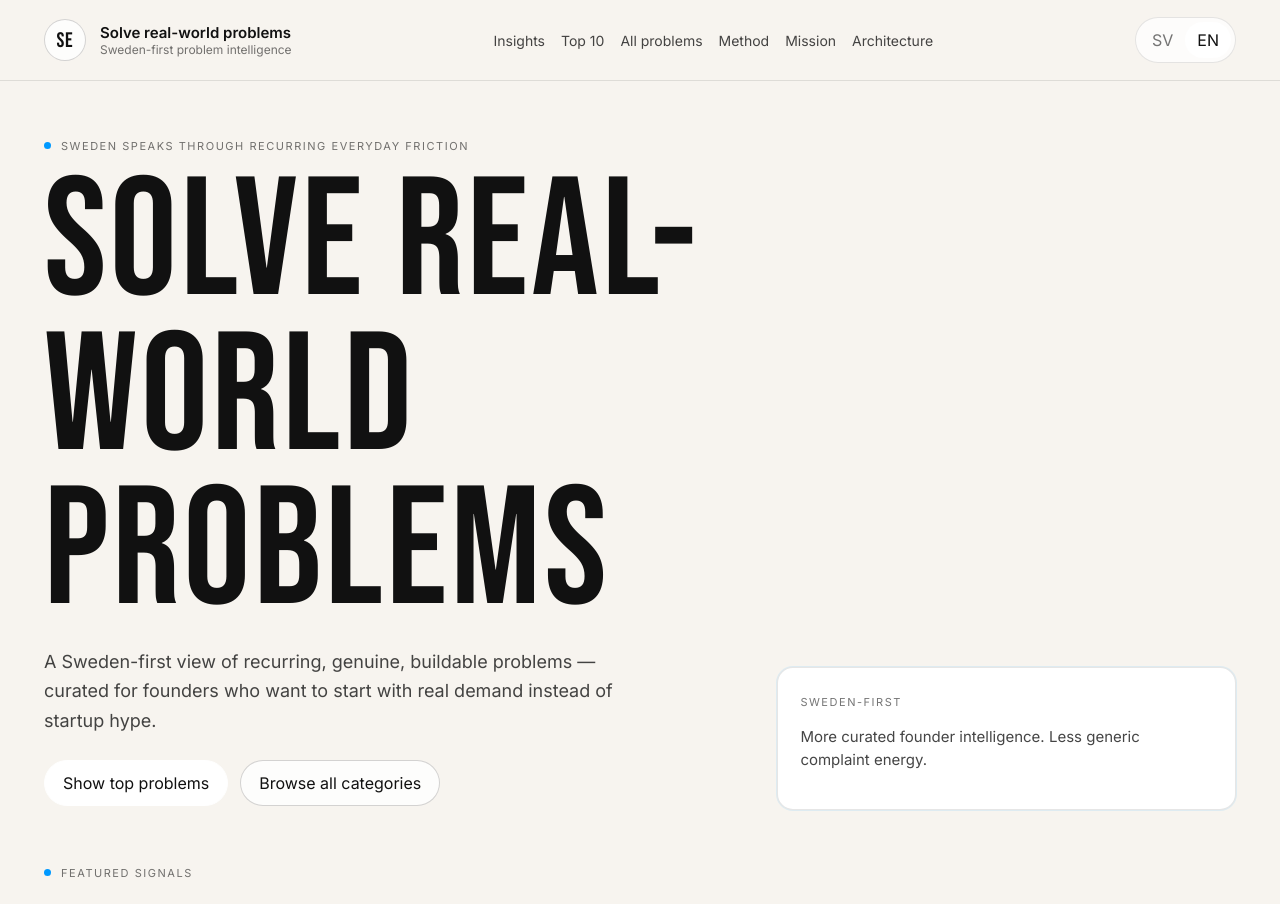
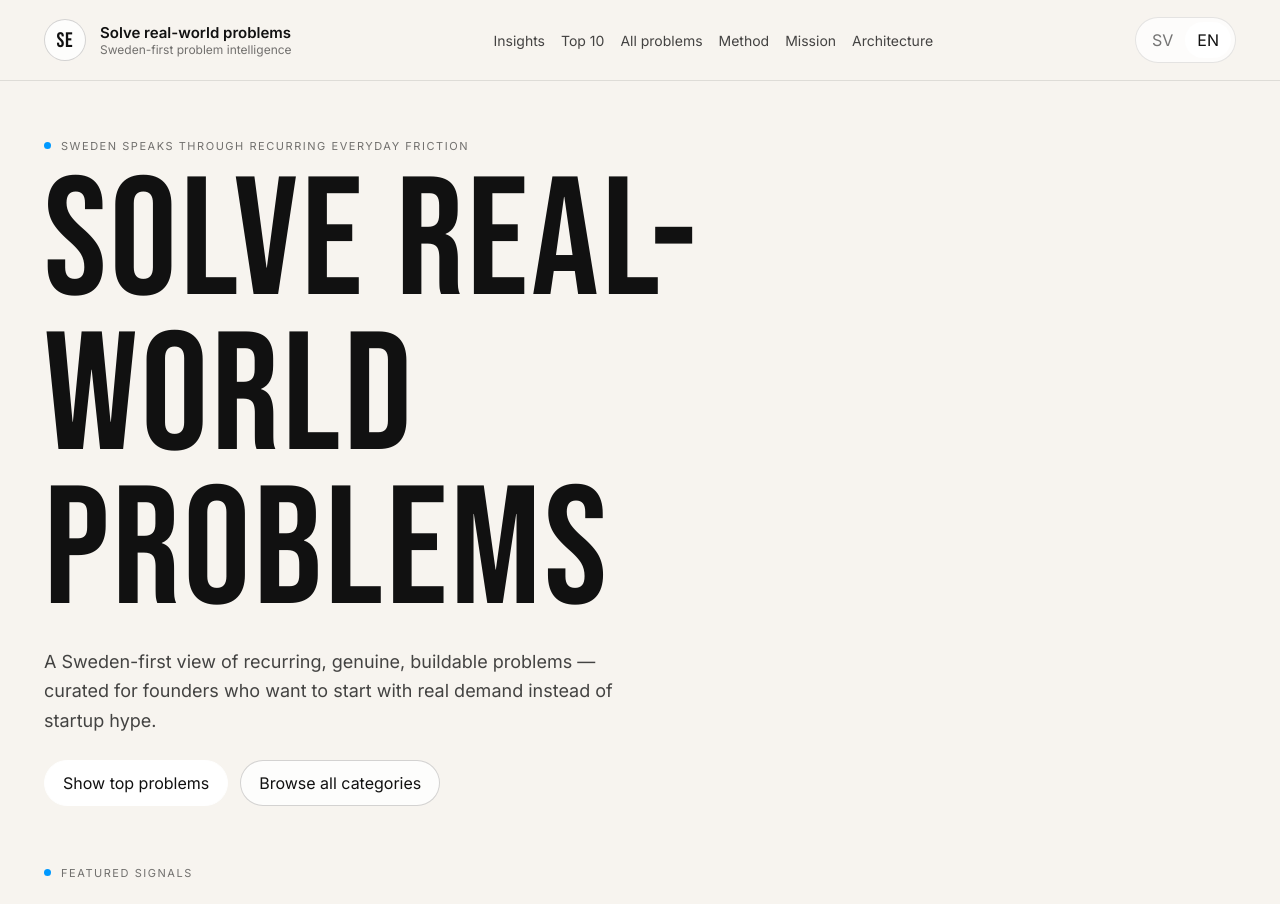
Before and after one commit to mpendyala3/fix-my-itch-sweden, a Next.js app: page / in a window 1280 px wide. Shown: the top 904 px of the page. Built offline with nearby package versions, Linux system fonts and the light colour scheme.

Commit message:
refactor: remove hero note section

```diff
--- a/app/ClientHome.tsx
+++ b/app/ClientHome.tsx
@@ -501,21 +501,6 @@ export function HomePage({ routeLabel }: { routeLabel?: string }) {
               </div>
             </div>
 
-            <aside className="hero-side" aria-label="Summary information">
-              <div className="hero-note-card">
-                <span className="mini-kicker">Sweden-first</span>
-                <p>
-                  {lang === 'sv'
-                    ? 'Mer kuraterad founder intelligence. Mindre ton av allmän frustration.'
-                    : 'More curated founder intelligence. Less generic complaint energy.'}
-                </p>
-                {routeLabel ? (
-                  <p className="route-badge">
-                    <strong>{text.routeLabel}:</strong> {routeLabel}
-                  </p>
-                ) : null}
-              </div>
-            </aside>
           </div>
         </section>
 
```
Also changed, not shown: 13 other files (tests, documents, lock files or other folders).
